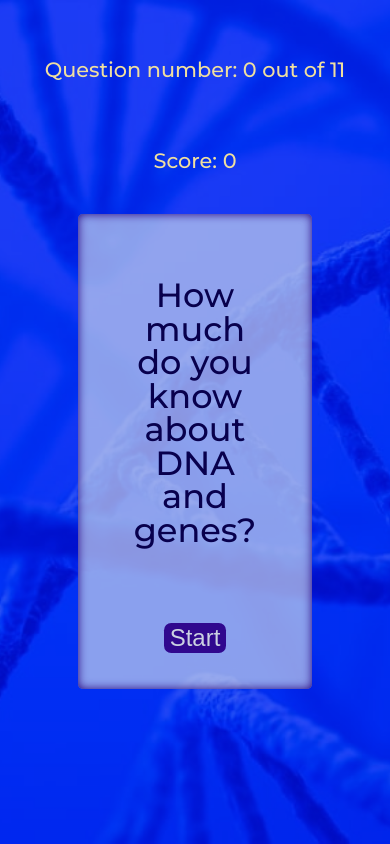
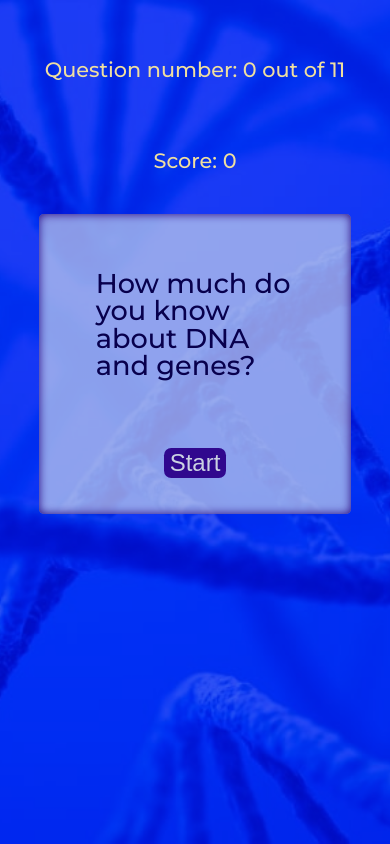
Before and after one commit to rutttaba/dna-quiz, a plain HTML site: page index.html in a window 390 px wide. Drawn offline with nearby package versions, Linux system fonts and the light colour scheme.

Commit message:
mobile view fixed

```diff
--- a/css/index.css
+++ b/css/index.css
@@ -34,8 +34,8 @@ html {
     justify-content: space-around;
     margin: 2em auto 4em auto;
     border-radius: 0.3em;
-    width: 60%;
-    height: 50%;
+    width: 80%;
+    height: 30%;
     box-shadow: inset 0 0 10px #29067c;
     padding: 1.5em;
     background: rgba(197, 209, 235, 0.7);
@@ -43,8 +43,9 @@ html {
 }
 
 h1 {
-    margin: 1.2em;
-    font-size: 2.1em;
+  margin: 1.2em;
+  font-size: 1.7em;
+  text-align: left;
 }
 
 .button {
@@ -63,7 +64,7 @@ h1 {
 }
 
 .questionText {
-  font-size: 2em;
+  font-size: 1.2em;
   margin-bottom: 20px;
 }
 
```
